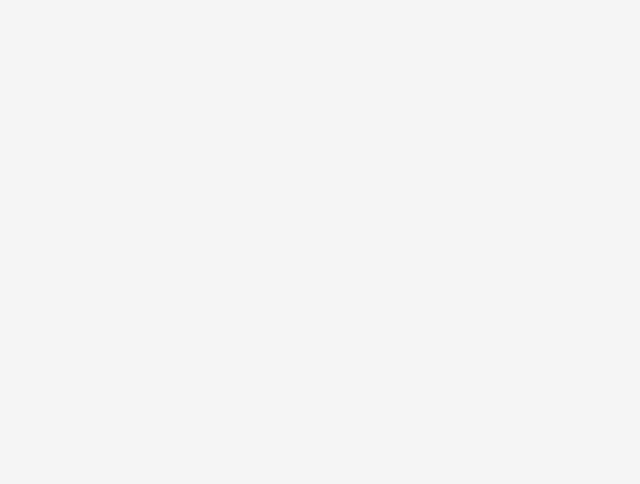
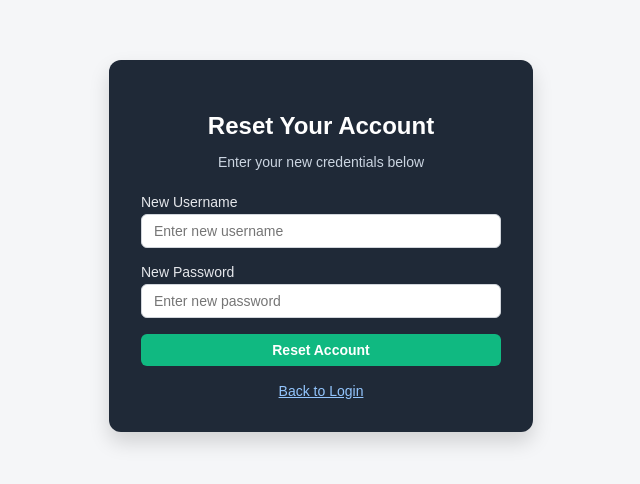
Before and after one commit to billhumphrey/CRM, a React (Vite) app in the folder jonas/: page /reset in a window 1280 px wide. Before the commit this address had no page. Shown: the part 170-654 px from the top of the page, without its empty margins (319-959 px from the left). Built offline with nearby package versions, Linux system fonts and the light colour scheme.

Commit message:
Chore: reset account page design

```diff
--- a/jonas/src/App.jsx
+++ b/jonas/src/App.jsx
@@ -8,24 +8,22 @@ import Dashboard from "./pages/Dashboard";
 import Home from "./pages/Home";
 import Login from "./pages/Login";
 import Reset from "./pages/Reset";
-import { useState } from "react";
 
 export default function AppRoutes() {
   return (
     <Routes>
-      {/* Login route without layout */}
+      {/* Public routes */}
       <Route path="/" element={<Login />} />
+      <Route path="/reset" element={<Reset />} />
 
-      {/* All other routes inside dashboard layout */}
-        <Route path="/app" element={<DashboardLayout />}>
+      {/* Protected routes inside dashboard layout */}
+      <Route path="/app" element={<DashboardLayout />}>
         <Route path="add-housemaid" element={<AddHouseMaid />} />
         <Route path="housemaids" element={<HouseMaidList />} />
         <Route path="add-client" element={<AddClient />} />
         <Route path="clients" element={<ClientList />} />
         <Route path="dashboard" element={<Dashboard />} />
         <Route path="home" element={<Home />} />
-        <Route path="login" element={<Login />} />
-        <Route path="reset" element={<Reset />} />
       </Route>
     </Routes>
   );
--- a/jonas/src/pages/Reset.jsx
+++ b/jonas/src/pages/Reset.jsx
@@ -4,22 +4,34 @@ import "../styles/login.css";
 
 export default function Reset() {
   const navigate = useNavigate();
-  const [username, setUsername] = useState("");
+  const [newUsername, setNewUsername] = useState("");
+  const [newPassword, setNewPassword] = useState("");
   const [message, setMessage] = useState("");
   const [error, setError] = useState("");
 
   const handleReset = (e) => {
     e.preventDefault();
 
-    if (username.trim().length < 3) {
-      setError("Please enter a valid username.");
+    // Basic validations
+    if (newUsername.trim().length < 3) {
+      setError("Username must be at least 3 characters.");
       setMessage("");
       return;
     }
 
-    // Simulate reset success
+    if (newPassword.trim().length < 6) {
+      setError("Password must be at least 6 characters.");
+      setMessage("");
+      return;
+    }
+
+    // Simulate saving new credentials (in real app, you'd call an API)
+    localStorage.setItem("username", newUsername);
+    localStorage.setItem("password", newPassword);
+
     setError("");
-    setMessage(`A reset link has been sent for user "${username}".`);
+    setMessage("Account reset successful. You can now log in.");
+    setTimeout(() => navigate("/"), 2000); // Redirect to login after 2s
   };
 
   return (
@@ -27,7 +39,7 @@ export default function Reset() {
       <div className="login-card">
         <div className="login-header">
           <h2 className="login-title">Reset Your Account</h2>
-          <p className="login-subtitle">Enter your username to receive a reset link</p>
+          <p className="login-subtitle">Enter your new credentials below</p>
         </div>
 
         {message && <p className="login-success">{message}</p>}
@@ -35,19 +47,32 @@ export default function Reset() {
 
         <form onSubmit={handleReset} className="login-form">
           <div className="login-form-group">
-            <label htmlFor="username" className="login-label">Username</label>
+            <label htmlFor="newUsername" className="login-label">New Username</label>
             <input
-              id="username"
+              id="newUsername"
               type="text"
-              value={username}
-              onChange={(e) => setUsername(e.target.value)}
+              value={newUsername}
+              onChange={(e) => setNewUsername(e.target.value)}
               className="login-input"
-              placeholder="Enter your username"
+              placeholder="Enter new username"
               required
             />
           </div>
 
-          <button type="submit" className="login-button">Send Reset Link</button>
+          <div className="login-form-group">
+            <label htmlFor="newPassword" className="login-label">New Password</label>
+            <input
+              id="newPassword"
+              type="password"
+              value={newPassword}
+              onChange={(e) => setNewPassword(e.target.value)}
+              className="login-input"
+              placeholder="Enter new password"
+              required
+            />
+          </div>
+
+          <button type="submit" className="login-button">Reset Account</button>
         </form>
 
         <div className="reset-link-wrapper">
```
Also changed, not shown: jonas/src/pages/Login.jsx (+4 -3 lines).
